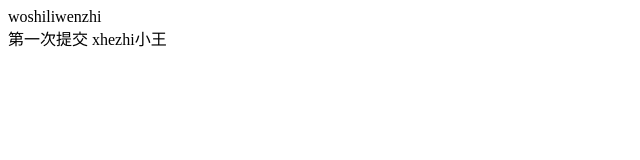
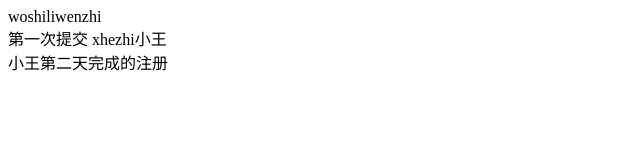
Before and after one commit to liwenzhii/diyicitijiao, a plain HTML site: page index.html in a window 1280 px wide. Shown: the whole page, without its empty margins (0-640 px from the left). Drawn offline with Linux system fonts and the light colour scheme.

Commit message:
小王第二天完成侧注册

```diff
--- a/index.html
+++ b/index.html
@@ -10,5 +10,7 @@
     <div>woshiliwenzhi</div>
     <span>第一次提交</span>
     <span>xhezhi小王</span>
+
+    <div>小王第二天完成的注册</div>
 </body>
 </html>
```
